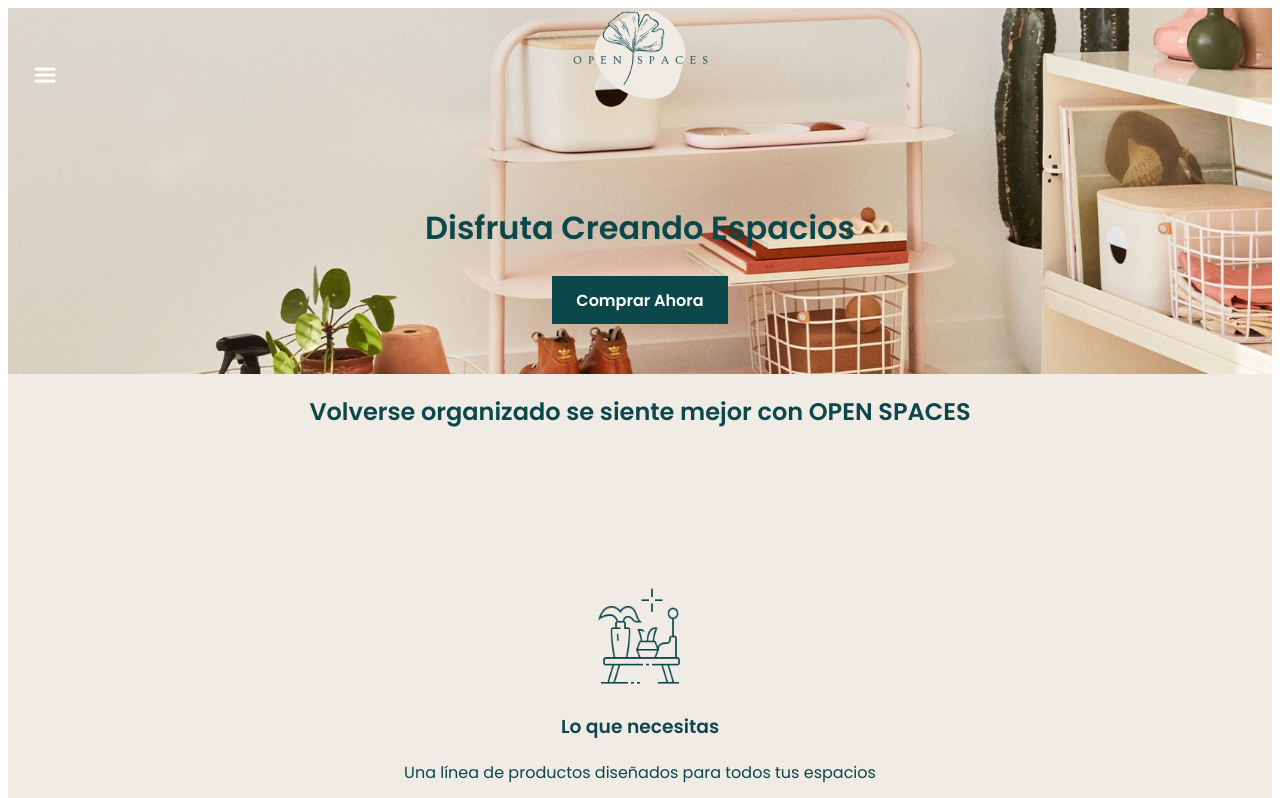
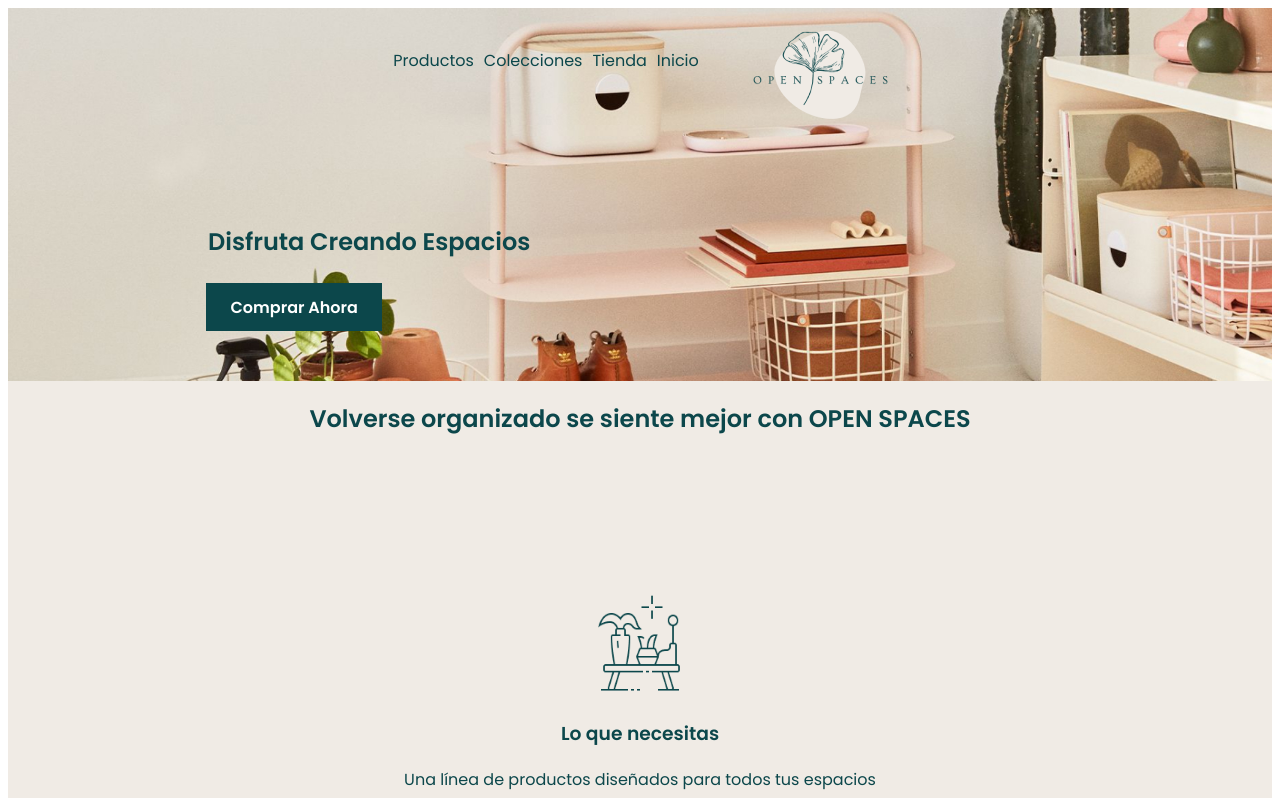
Before and after one commit to Adalab/modulo-1-evaluacion-final-IrisMireya, a website: page src/html/index.html in a window 1280 px wide. Shown: the top 798 px of the page. Drawn offline with nearby package versions, Linux system fonts and the light colour scheme; files that its build step writes are made by us from their sources; files whose address does not match are found by name.

Commit message:
header queris

```diff
--- a/src/html/partials/header.html
+++ b/src/html/partials/header.html
@@ -1,6 +1,13 @@
 <header id="home" class="header">
 
     <nav class="header__container">
+        <ul class="header__container--list">
+            <li>Productos</li>
+            <li>Colecciones</li>
+            <li>Tienda</li>
+            <li>Inicio</li>
+          </ul>
+
         <a title="header__burger--link" href="https://adalab.es">
         <img src="./assets/images/menu-icon.png" class="header__container--burger"/></a>
 
--- a/src/scss/layout/_header.scss
+++ b/src/scss/layout/_header.scss
@@ -20,12 +20,17 @@
       position: fixed;
       margin-top: 55px;
       left: 33px;
+      }
+        &--list {
+        color: $darkgreen;
+        display: none;
+      }
 
         &--logo {
-        margin-left: 100px;
-        margin-top: 40px;
-        }
+        margin-left: 15px;
+        padding-top: 20px;
       }
+
     }
 
     &__container2 {
@@ -39,6 +44,7 @@
       &--title {
         color: $darkgreen;
         font-family: $fontfamily;
+        font-size: 24px;
         margin: 100px 0 24px;
         text-align: center;
         }
@@ -54,11 +60,37 @@
           margin-bottom: 50px;
         }
   }
+  @media all and (min-width: 1200px) {
+    .header__container--burger{
+      display: none;
+    }
+
+    .header {
+
+      &__container{
+        &--list {
+          color: $darkgreen;
+          list-style-type: none;
+          display: flex;
+          align-items: flex-start;
+          margin-top: 40px;
+          gap: 10px;
+        }
+      }
+
+      &__container2 {
+        display: flex;
+        flex-direction: column;
+        align-content: flex-start;
+        justify-content: center;
+
+        &--title {
+          margin-left: 200px;
+        }
+        &--button1 {
+          margin-left: 50px;
+        }
+      }
+    }
 }
-
-
-
-@media all and (min-width: 768px){}
-
-
-@media all and (min-width: 1200px){}
+}
```
